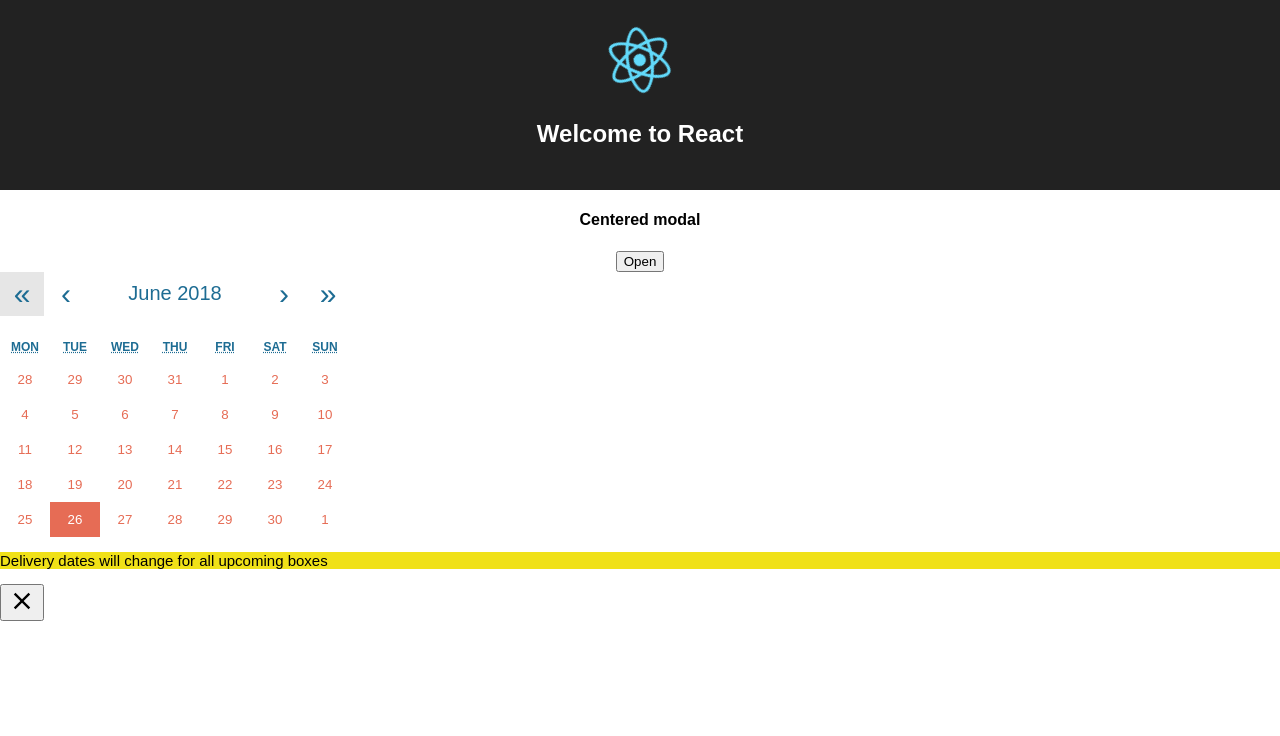
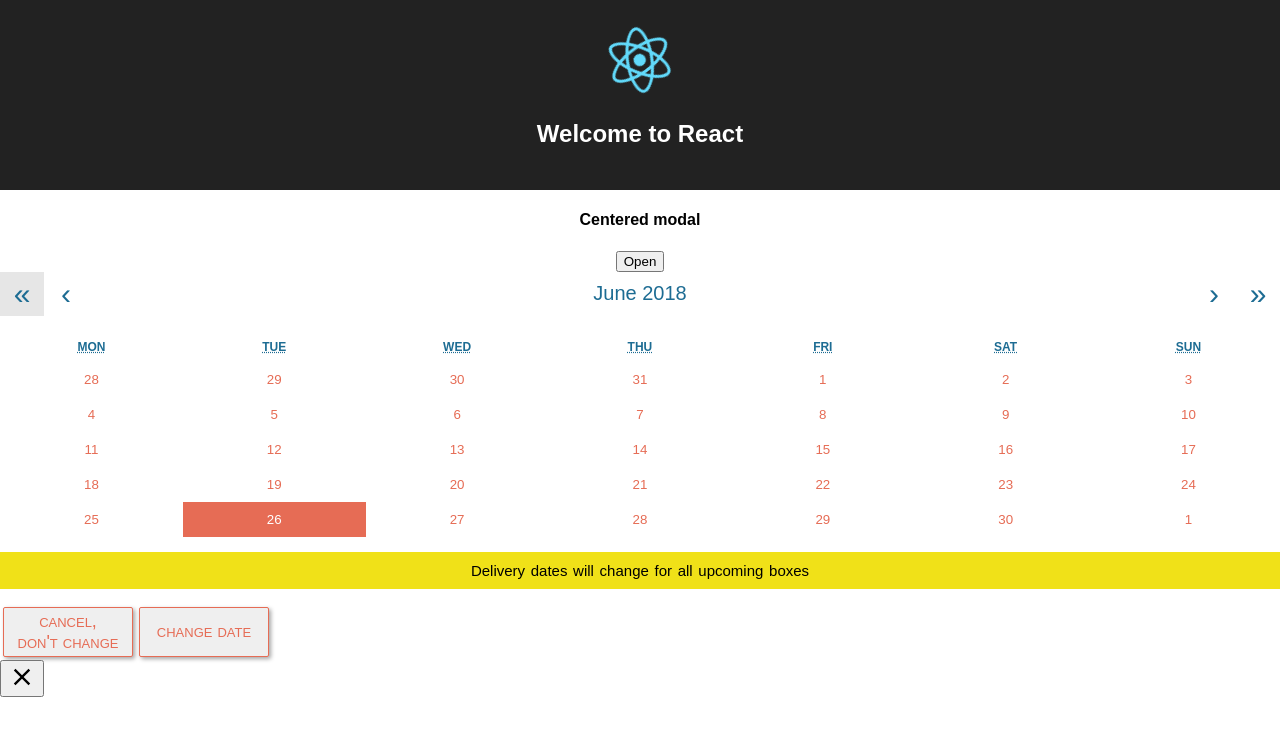
Before and after one commit to GiadaSimonetti/react-calendar-app, a React (Create React App) app: page / in a window 1280 px wide. Both pictures are taken after a click on the button "Open". Shown: the top 736 px of the page. Built offline with nearby package versions, Linux system fonts and the light colour scheme.

Commit message:
Add buttons and style them

```diff
--- a/src/CenteredModal.css
+++ b/src/CenteredModal.css
@@ -1,6 +1,6 @@
 .styles_modal__gNwvD {
-  border: 1px solid blue;
   border-radius: 8px;
   text-align: center;
   color: rgb(29, 108, 147);
+  width: 25%;
 }
--- a/src/NewCalendar.css
+++ b/src/NewCalendar.css
@@ -1,6 +1,7 @@
 .react-calendar {
   border:0;
   color: rgb(29, 108, 147);
+  width: auto;
 }
 
 .react-calendar__tile {
@@ -134,6 +135,22 @@ button.react-calendar__tile--active:enabled:focus {
  .delivery-message {
    background: rgb(240, 225, 24);
    font-size: 15px;
-   text-align: justify;
-   /* padding: 10px 50px; */
+   text-align: center;
+   padding: 10px 50px;
+   word-spacing: 1.5px;
  }
+
+ .btn-calendar {
+   font-variant: small-caps;
+   padding: 3px;
+   font-size: 18px;
+   border: 1px solid rgb(230, 108, 85);
+   border-radius: 2px;
+   color: rgb(230, 108, 85);
+   margin: 3px;
+   width: 130px;
+   height: 50px;
+   vertical-align: top;
+   box-shadow: 2px 2px 4px #A6A6A6;
+   outline:none;
+ }
--- a/src/NewCalendar.js
+++ b/src/NewCalendar.js
@@ -20,6 +20,11 @@ class NewCalendar extends Component {
         <div className="delivery-message-box">
         <p className="delivery-message"> Delivery dates will change for all upcoming boxes
         </p>
+        <button className="btn btn-calendar btn-cancel"> {"cancel,"}
+        <br />{"don't change"}
+        </button>
+        <button className="btn btn-calendar btn-change"> change date
+        </button>
         </div>
       </div>
     );
```
